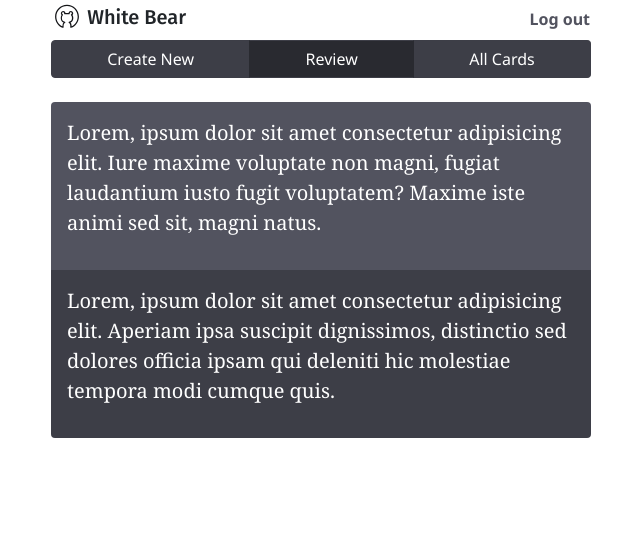
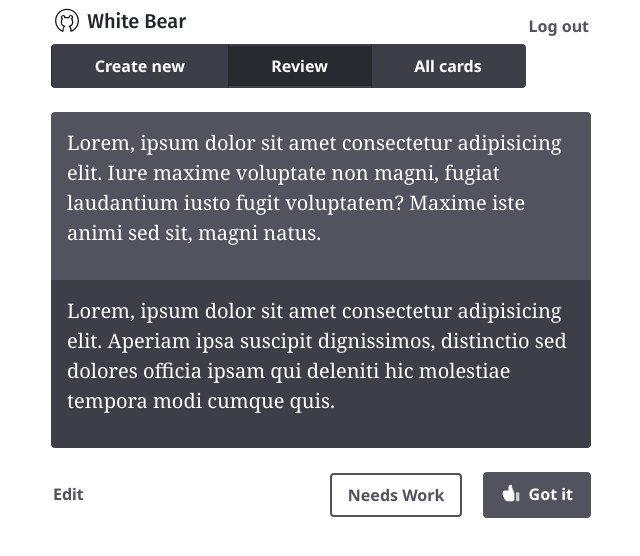
Before and after one commit to jpilapil/white-bear, a plain HTML site: page review-page.html in a window 1280 px wide. Shown: the top 556 px of the page, without its empty margins (319-959 px from the left). Drawn offline with nearby package versions, Linux system fonts and the light colour scheme.

Commit message:
edit button padding and margin

```diff
--- a/review-page.html
+++ b/review-page.html
@@ -12,7 +12,7 @@
    </head>
    <body>
       <div class="container">
-         <div class="row">
+         <div class="row mt-1">
             <!-- Header with logo -->
             <div
                class="col-12 col-xl-6 offset-xl-3 col-lg-8 offset-lg-2 col-md-10 offset-md-1"
@@ -29,33 +29,41 @@
 
                <!-- Nav bar -->
                <div
-                  class="btn-group d-flex"
+                  class="btn-group d-flex mb-5"
                   role="navigation"
                   aria-label="navigation"
                >
-                  <button type="button" class="btn btn-secondary">
-                     Create New
-                  </button>
+                  <a
+                     href="create-imagery-3.html"
+                     type="button"
+                     class="btn btn-secondary tab-separator"
+                  >
+                     Create new
+                  </a>
                   <button
                      type="button"
                      class="btn btn-secondary tab-separator tab-active"
                   >
                      Review
                   </button>
-                  <button type="button" class="btn btn-secondary tab-separator">
-                     All Cards
-                  </button>
+                  <a
+                     href="all-cards-7.html"
+                     type="button"
+                     class="btn btn-secondary tab-separator"
+                  >
+                     All cards
+                  </a>
                </div>
 
                <!-- Card -->
-
-               <div class="card bg-primary mt-5">
+               <div class="mb-5">
+                  <div class="card bg-primary">
                      <div class="card-body">
                         <p>
                            Lorem, ipsum dolor sit amet consectetur adipisicing
-                        elit. Iure maxime voluptate non magni, fugiat laudantium
-                        iusto fugit voluptatem? Maxime iste animi sed sit, magni
-                        natus.
+                           elit. Iure maxime voluptate non magni, fugiat
+                           laudantium iusto fugit voluptatem? Maxime iste animi
+                           sed sit, magni natus.
                         </p>
                      </div>
                   </div>
@@ -64,11 +72,26 @@
                      <div class="card-body">
                         <p>
                            Lorem, ipsum dolor sit amet consectetur adipisicing
-                        elit. Aperiam ipsa suscipit dignissimos, distinctio sed
-                        dolores officia ipsam qui deleniti hic molestiae tempora
-                        modi cumque quis.
+                           elit. Aperiam ipsa suscipit dignissimos, distinctio
+                           sed dolores officia ipsam qui deleniti hic molestiae
+                           tempora modi cumque quis.
                         </p>
                      </div>
+                  </div>
+               </div>
+               <button class="btn btn-link">Edit</button>
+               <div class="float-right">
+                  <button class="btn btn-outline-primary mr-4">
+                     Needs Work
+                  </button>
+                  <button class="btn btn-primary">
+                     <img
+                        src="/icons/thumbs-up.svg"
+                        width="20px"
+                        style="margin-bottom: 5px;"
+                        class="mr-2"
+                     />Got it
+                  </button>
                </div>
             </div>
          </div>
--- a/style/theme.scss
+++ b/style/theme.scss
@@ -105,41 +105,15 @@ $spacers: ();
 $spacers: map-merge(
    (
       0: 0,
-      // 0px
-         1: // 4px
-         (
-            $spacer * 0.25,
-         ),
-      2: // 8px
-         (
-            $spacer * 0.5,
-         ),
-      3: // 12px
-         (
-            $spacer * 0.75,
-         ),
-      4: // 16px
-         $spacer,
-      5: // 24px
-         (
-            $spacer * 1.5,
-         ),
-      6: // 32px
-         (
-            $spacer * 2,
-         ),
-      7: // 48px
-         (
-            $spacer * 3,
-         ),
-      8: // 64px
-         (
-            $spacer * 4,
-         ),
-      9: // 128px
-         (
-            $spacer * 8,
-         ),
+      1: 4,
+      2: 8,
+      3: 12,
+      4: $spacer,
+      5: 24,
+      6: 32,
+      7: 48,
+      8: 64,
+      9: 128,
    ),
    $spacers
 );
@@ -176,4 +150,53 @@ $card-border-width: $border-width;
 
 // BORDERS
 
+$border-width: 2px;
+$input-btn-border-width: $border-width;
+$btn-border-width: $border-width;
+
+$border-color: $primary;
+
+$border-radius: map-get($spacers, 1);
+$border-radius-lg: $border-radius;
+$border-radius-sm: $border-radius;
+
+// BUTTONS & INPUTS
+$input-btn-padding-y: map-get($spacers, 2);
+$input-btn-padding-x: map-get($spacers, 4);
+$input-btn-font-size: $font-size-base;
+$input-btn-line-height: $line-height-base;
+
+$input-btn-padding-y-sm: map-get($spacers, 1);
+$input-btn-padding-x-sm: map-get($spacers, 4);
+$input-btn-font-size-sm: $font-size-base;
+$input-btn-line-height-sm: $line-height-base;
+
+$input-btn-padding-y-lg: map-get($spacers, 2);
+$input-btn-padding-x-lg: map-get($spacers, 6);
+$input-btn-font-size-lg: $font-size-base;
+$input-btn-line-height-lg: $line-height-base;
+
 // BUTTONS
+$btn-padding-y: $input-btn-padding-y;
+$btn-padding-x: $input-btn-padding-x;
+
+$btn-padding-y-sm: $input-btn-padding-y-sm;
+$btn-padding-x-sm: $input-btn-padding-x-sm;
+
+$btn-padding-y-lg: $input-btn-padding-y-lg;
+$btn-padding-x-lg: $input-btn-padding-x-lg;
+
+$btn-font-weight: $font-weight-bold;
+
+// INPUTS
+$input-padding-y: $input-btn-padding-y;
+$input-padding-x: $input-btn-padding-x;
+
+$input-padding-y-sm: $input-btn-padding-y-sm;
+$input-padding-x-sm: $input-btn-padding-x-sm;
+
+$input-padding-y-lg: $input-btn-padding-y-lg;
+$input-padding-x-lg: $input-btn-padding-x-lg;
+
+// $input-btn-font-size: $font-size-base;
+// $input-btn-line-height: $line-height-base;
```
Also changed, not shown: index.html (+3 -3 lines), style/dist.css, 1 other file. Lines whose indentation alone changed are shown as unchanged.
